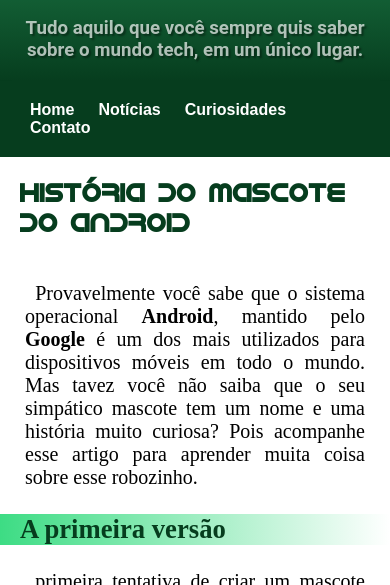
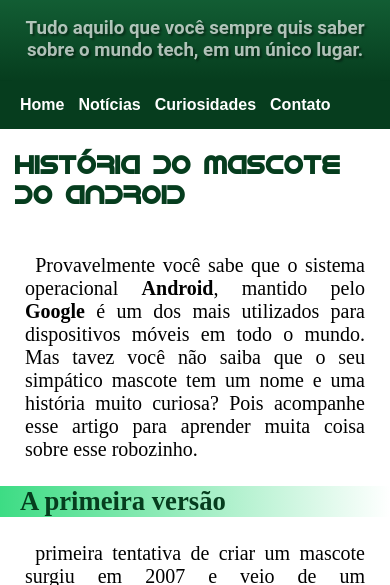
Before and after one commit to fabriciodeJs/Historia-do-Android, a plain HTML site: page index.html in a window 390 px wide. Shown: the part 187-772 px from the top of the page. Drawn offline with Linux system fonts and the light colour scheme.

Commit message:
Melhoria nas responsividade

```diff
--- a/index.html
+++ b/index.html
@@ -24,7 +24,7 @@
     </nav>
     <main>
         <section>
-            <h2>História do MAscote do Android</h2>
+            <h2>História do Mascote do Android</h2>
             <p>
                 Provavelmente você sabe que o sistema operacional <b>Android</b>, mantido pelo <b>Google</b> é
                 um dos mais utilizados para dispositivos móveis em todo o mundo. Mas tavez você não
--- a/style/style.css
+++ b/style/style.css
@@ -44,12 +44,12 @@ header > h3{
 }
 nav{
     background-color:var(--cor5);
-    padding: 20px;
+    padding: 15px;
     box-shadow: 0px 7px 7px rgba(0, 0, 0, 0.336);
 }
 nav > a{
     text-decoration: none;
-    padding: 10px;
+    padding: 5px;
     color: rgb(255, 255, 255);
     font-family: Arial, Helvetica, sans-serif;
     font-weight: bold;
@@ -75,7 +75,7 @@ main > section{
     width: 100%;
 }
 section > h2{
-    padding: 20px;
+    padding: 20px 15px;
     font-family: 'Android', Arial, Helvetica, sans-serif;
     font-size: 1.3em;
     color: var(--cor5);
```
